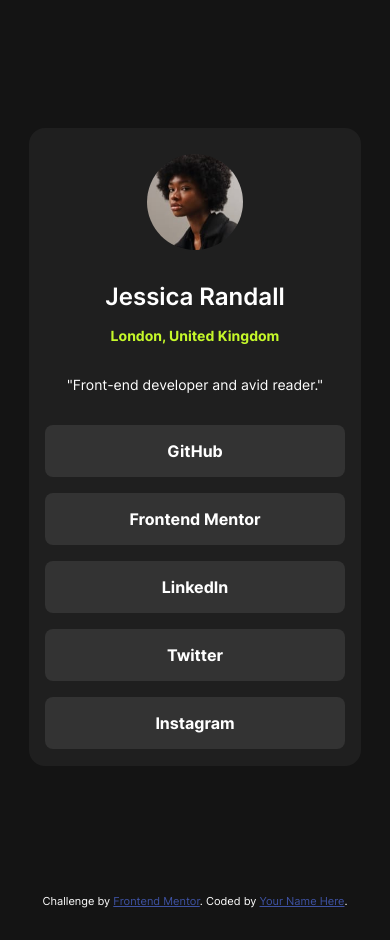
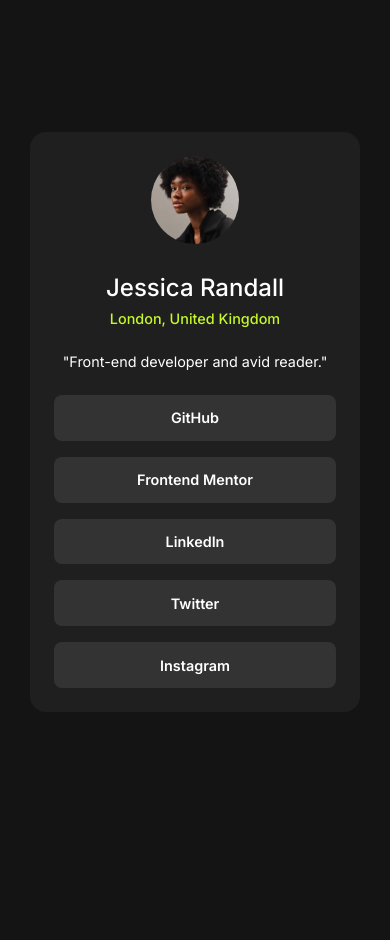
Before and after one commit to pvcordeiro/linktree-v2, a plain HTML site: page index.html in a window 390 px wide. After the commit the page ends 844 px from the top, so only its background shows below. Drawn offline with Linux system fonts and the light colour scheme.

Commit message:
cleaned up and optmized the design to be more responsive

```diff
--- a/index.html
+++ b/index.html
@@ -3,7 +3,6 @@
   <head>
     <meta charset="UTF-8" />
     <meta name="viewport" content="width=device-width, initial-scale=1.0" />
-    <!-- displays site properly based on user's device -->
     <link rel="stylesheet" href="./styles.css" />
     <link
       rel="icon"
@@ -11,47 +10,25 @@
       sizes="32x32"
       href="./assets/images/favicon-32x32.png"
     />
-
     <title>Frontend Mentor | Social links profile</title>
-
-    <!-- Feel free to remove these styles or customise in your own stylesheet 👍 -->
-    <style>
-      .attribution {
-        font-size: 11px;
-        text-align: center;
-      }
-      .attribution a {
-        color: hsl(228, 45%, 44%);
-      }
-    </style>
   </head>
   <body>
     <div class="container">
       <div class="pic">
-        <img src="./assets/images/avatar-jessica.jpeg" />
+        <img src="./assets/images/avatar-jessica.jpeg" alt="profile picture" />
       </div>
-      <div class="name">
-        <p>Jessica Randall</p>
-      </div>
-      <div class="location">
-        <p>London, United Kingdom</p>
+      <div class="info">
+        <div class="name">Jessica Randall</div>
+        <div class="location">London, United Kingdom</div>
       </div>
       <div class="message">"Front-end developer and avid reader."</div>
-      <div>
-        <ul class="list">
-          <li>GitHub</li>
-          <li>Frontend Mentor</li>
-          <li>LinkedIn</li>
-          <li>Twitter</li>
-          <li>Instagram</li>
-        </ul>
+      <div class="list">
+        <p>GitHub</p>
+        <p>Frontend Mentor</p>
+        <p>LinkedIn</p>
+        <p>Twitter</p>
+        <p>Instagram</p>
       </div>
-    </div>
-    <div class="attribution">
-      Challenge by
-      <a href="https://www.frontendmentor.io?ref=challenge" target="_blank"
-        >Frontend Mentor</a
-      >. Coded by <a href="#">Your Name Here</a>.
     </div>
   </body>
 </html>
--- a/styles.css
+++ b/styles.css
@@ -1,136 +1,102 @@
-* {
+@import url("https://fonts.googleapis.com/css2?family=Inter:wght@100..900&display=swap");
+
+*,
+::before,
+::after {
   margin: 0;
   padding: 0;
   box-sizing: border-box;
 }
 
+:root {
+  --green: hsl(75, 94%, 57%);
+  --white: hsl(0, 0%, 100%);
+  --grey: hsl(0, 0%, 20%);
+  --dark-grey: hsl(0, 0%, 12%);
+  --off-black: hsl(0, 0%, 8%);
+}
+
 body {
-  background-color: hsl(0, 0%, 8%);
+  background-color: var(--off-black);
+  display: flex;
+  align-items: center;
+  justify-content: center;
+  height: 100dvh;
+  font-family: "Inter";
 }
 
 .container {
-  background-color: hsl(0, 0%, 12%);
-  width: 100;
-  max-width: 500px;
-  margin: 3rem auto;
-  padding: 0.1rem 2rem;
+  background-color: var(--dark-grey);
+  display: flex;
+  height: 580px;
+  width: 330px;
+  min-width: 320px;
+  flex-direction: column;
+  align-items: center;
+  padding: 1.5rem;
   border-radius: 1rem;
+  justify-content: space-between;
 }
 
-.pic {
+img {
   border-radius: 50%;
-  width: 8.75rem;
-  height: 8.75rem;
-  overflow: hidden;
-  margin: 3rem auto;
-  object-fit: cover;
+  width: 5.5rem;
+}
+
+.info {
   display: flex;
+  flex-direction: column;
+  gap: 0.5rem;
 }
 
 .name {
-  color: hsl(0, 0%, 100%);
-  font-family: inter-semibold;
+  color: var(--white);
+  font-size: 1.5rem;
+  font-weight: 500;
+  padding: 1rem auto;
   text-align: center;
-  font-size: 30px;
-  margin: 1rem auto;
 }
 
 .location {
-  color: hsl(75, 94%, 57%);
-  font-family: inter-bold;
-  font-size: 18px;
+  color: var(--green);
+  font-size: 0.9rem;
+  font-weight: 500;
   text-align: center;
-  margin: 1rem auto 2rem auto;
 }
 
 .message {
-  color: hsl(0, 0%, 100%);
-  font-family: inter-regular;
+  color: white;
   text-align: center;
-  margin: 1rem 0 2rem 0;
-  font-size: 17px;
+  font-size: 0.9rem;
 }
 
 .list {
-  font-size: 20px;
-  color: hsl(0, 0%, 100%);
-  font-family: inter-bold;
   display: flex;
   flex-direction: column;
-  gap: 1.5rem;
-  padding: 0.5rem 1rem 3rem;
-  max-width: 100%;
+  width: 100%;
+  gap: 1rem;
 }
 
-ul li {
-  background-color: hsl(0, 0%, 20%);
+.list p {
+  font-weight: 600;
+  text-align: center;
+  color: var(--white);
+  background-color: var(--grey);
   border-radius: 0.5rem;
-  display: flex;
-  align-items: center;
-  justify-content: center;
-  padding: 1.5rem 0.5rem;
-  gap: 2rem;
+  padding: 0.9rem 0 0.9rem;
+  font-size: 0.9rem;
 }
 
-ul li:hover {
-  background-color: hsl(75, 94%, 57%);
-  color: hsl(0, 0%, 20%);
+.list p:hover {
+  background-color: var(--green);
+  color: var(--grey);
+  cursor: pointer;
 }
 
-.attribution {
-  color: hsl(0, 0%, 100%);
-  font-family: inter-regular;
-  padding-bottom: 2rem;
-}
-
-@font-face {
-  font-family: inter-bold;
-  src: url(./assets/fonts/static/Inter-Bold.ttf);
-}
-
-@font-face {
-  font-family: inter-regular;
-  src: url(./assets/fonts/static/Inter-Regular.ttf);
-}
-
-@font-face {
-  font-family: inter-semibold;
-  src: url(./assets/fonts/static/Inter-SemiBold.ttf);
-}
-
-@media (max-width: 480px) {
+@media (min-width: 426px) {
   .container {
-    width: 100%;
-    max-width: 85%;
-    padding: 0.1rem 0.5rem;
-    margin: 8rem auto;
-  }
-
-  .pic {
-    width: 6rem;
-    height: 6rem;
-    margin: 1.5rem auto 2rem;
-  }
-
-  .name {
-    font-size: 24px;
-  }
-
-  .location {
-    font-size: 14px;
-  }
-
-  .message {
-    font-size: 14px;
-  }
-
-  .list {
-    font-size: 16px;
-    padding: 0rem 0.5rem 1rem;
-    gap: 1rem;
-  }
-
-  ul li {
-    padding: 1rem 0.5rem;
+    width: 400px;
+    height: 600px;
+    padding: 2.5rem;
   }
 }
```
